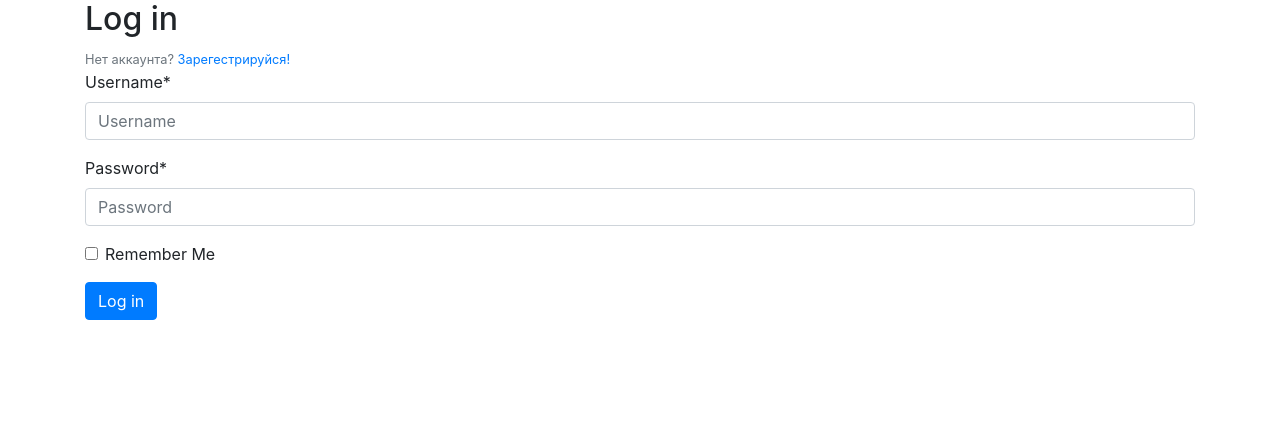
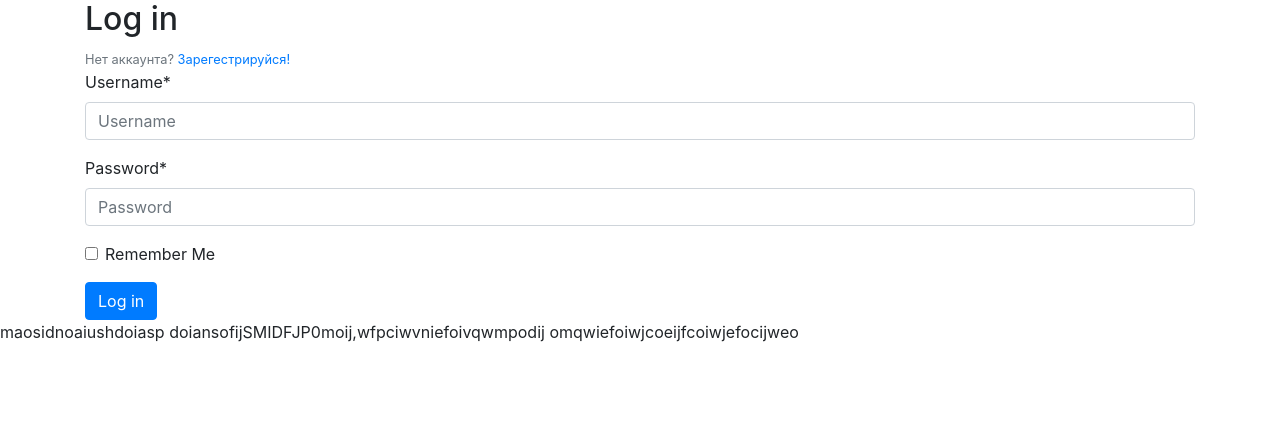
Before and after one commit to PickBas/library_service, a Django app: page /accounts/login/ in a window 1280 px wide. Shown: the part 56-488 px from the top of the page. Run offline with Django 3.2, Linux system fonts and the light colour scheme; some libraries are stand-ins or nearby versions.

Commit message:
Done some work

```diff
--- a/templates/base.html
+++ b/templates/base.html
@@ -14,7 +14,7 @@
     <main>
         <div class="container">
             {% block main %}{% endblock %}
-        </div>
+        </div>maosidnoaiushdoiasp doiansofijSMIDFJP0moij,wfpciwvniefoivqwmpodij omqwiefoiwjcoeijfcoiwjefocijweo
     </main>
     <footer>{% block footer %} {% endblock %}</footer>
 
```
